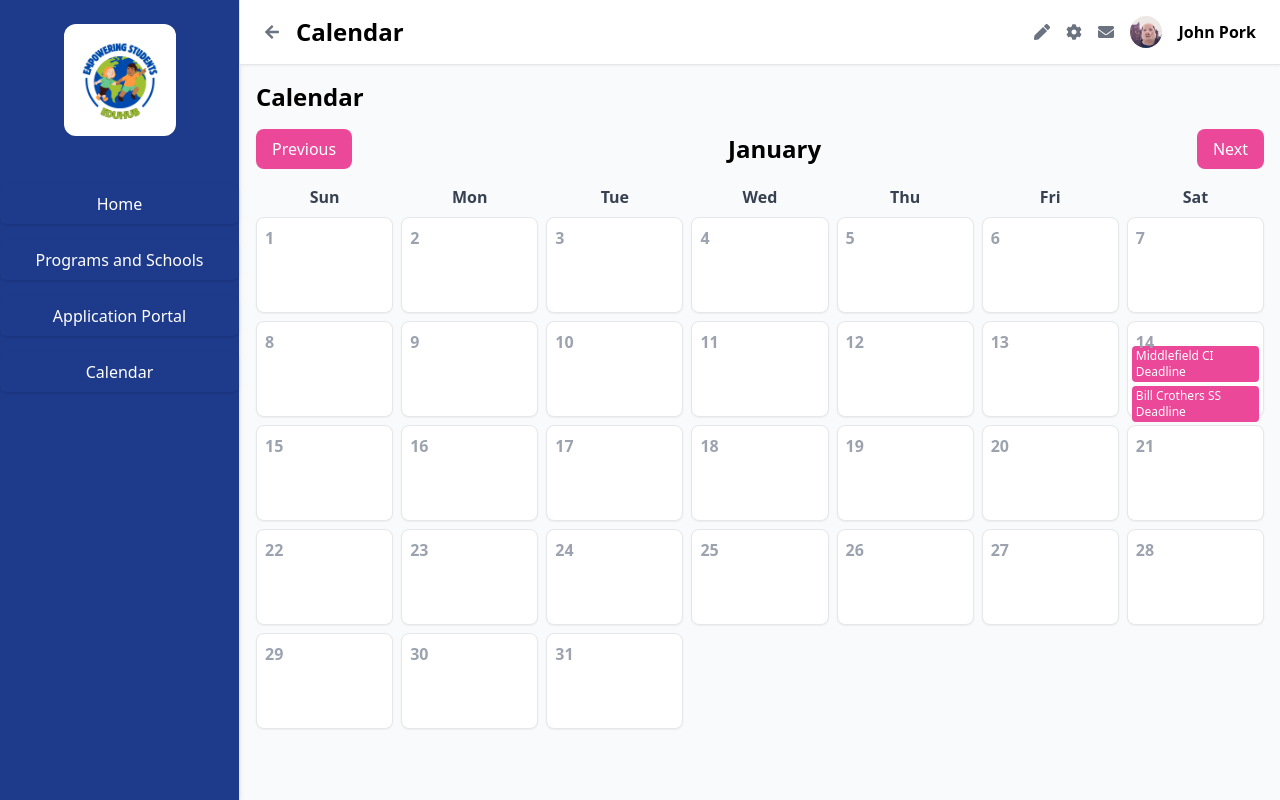
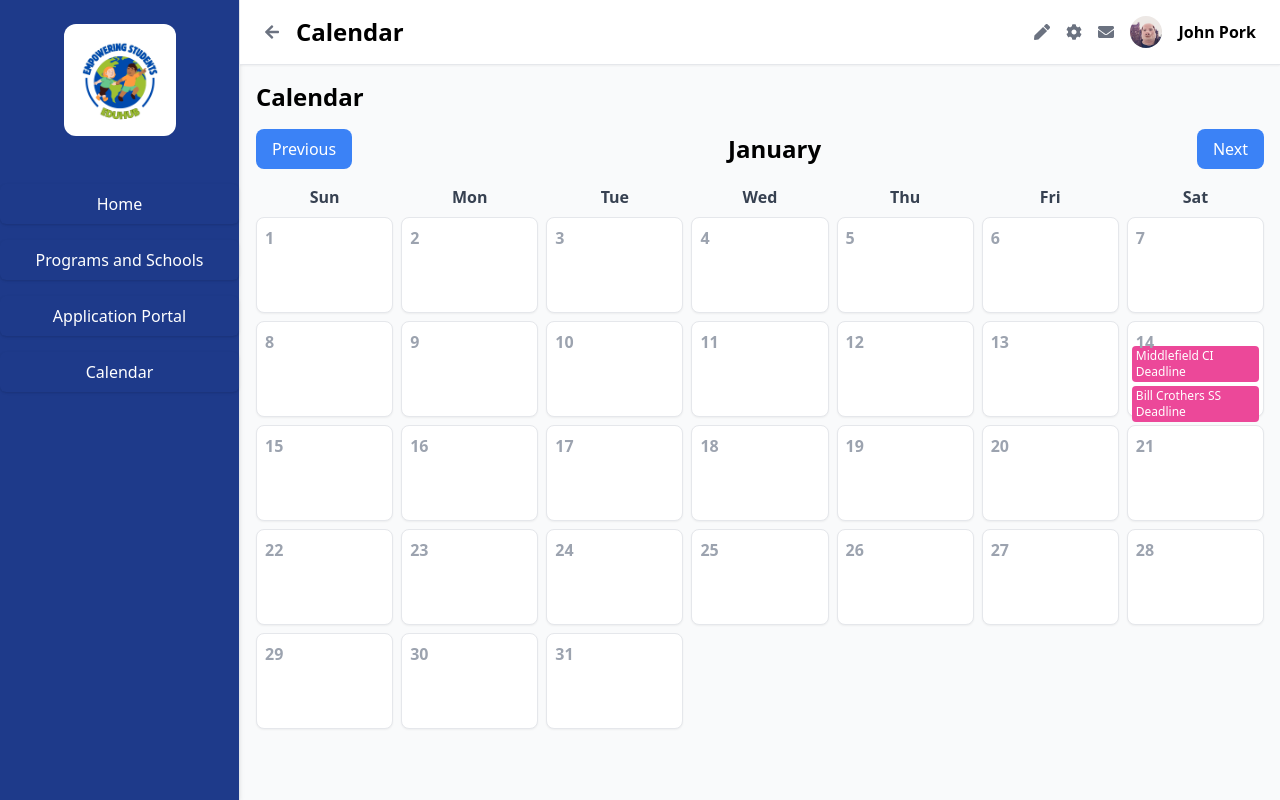
Before and after one commit to Airplane356/EduHub, a React (Create React App) app in the folder eduhub/: page /calendar in a window 1280 px wide. Built offline with nearby package versions, Linux system fonts and the light colour scheme.

Commit message:
calendar colour change

```diff
--- a/eduhub/src/pages/Calendar.js
+++ b/eduhub/src/pages/Calendar.js
@@ -82,14 +82,14 @@
           <div className="flex justify-between items-center mb-4">
             <button
               onClick={goToPreviousMonth}
-              className="px-4 py-2 bg-pink-500 text-white rounded-lg hover:bg-pink-600 transition"
+              className="px-4 py-2 bg-blue-500 text-white rounded-lg hover:bg-blue-600 transition"
             >
               Previous
             </button>
             <h2 className="text-2xl font-semibold">{currentMonth.month}</h2>
             <button
               onClick={goToNextMonth}
-              className="px-4 py-2 bg-pink-500 text-white rounded-lg hover:bg-pink-600 transition"
+              className="px-4 py-2 bg-blue-500 text-white rounded-lg hover:bg-blue-600 transition"
             >
               Next
             </button>
```
